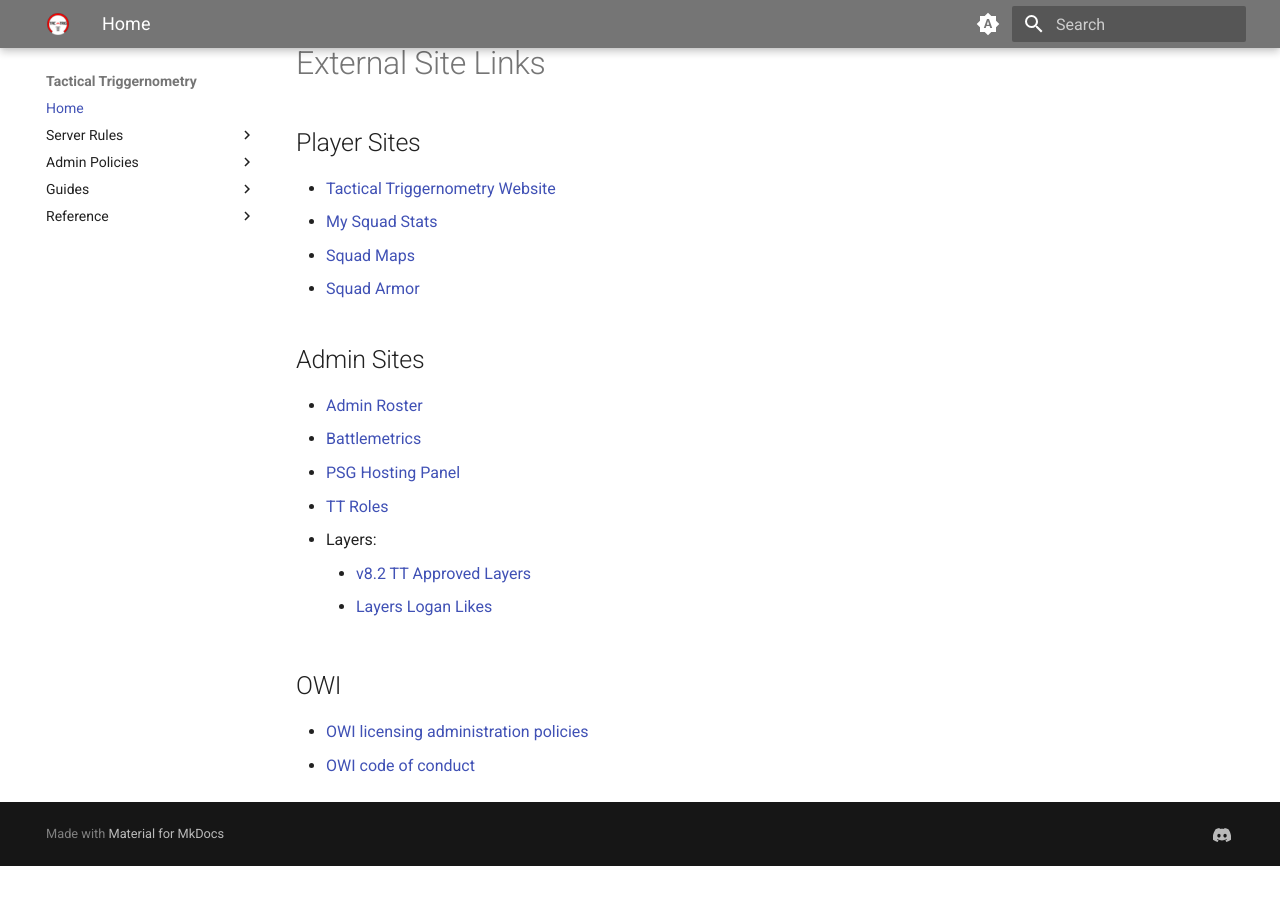
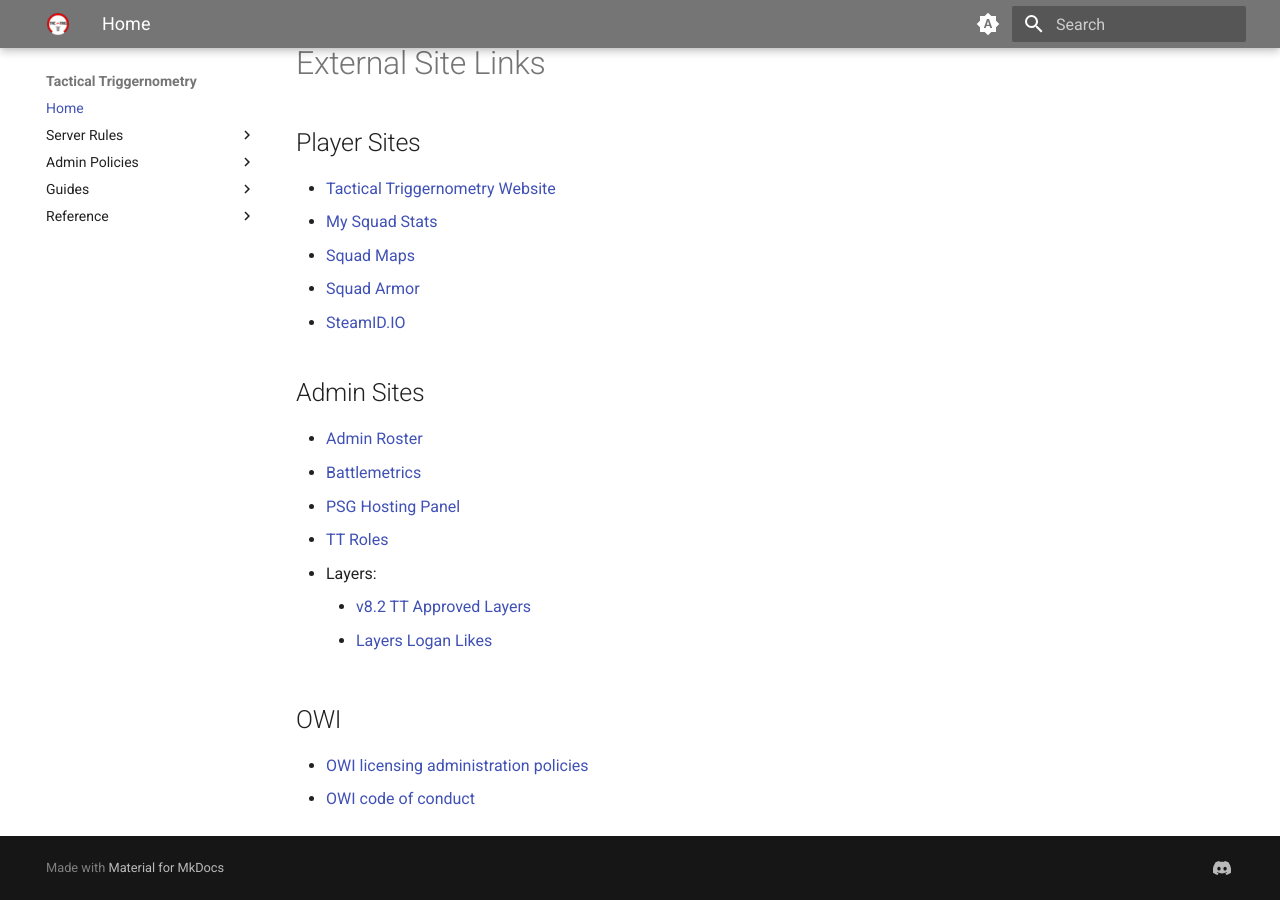
Before and after one commit to LonelyNinja/lonelyninja.github.io, an MkDocs documentation site: the page built from docs/index.md, in a window 1280 px wide and 900 px high, scrolled down 531 px. Built offline with MkDocs 1.6.1 and Material for MkDocs 9.7.7, drawn with Linux system fonts in a browser that asks for light colours; before the commit the page ends 1397 px from its top, so only the background shows below that.

Commit message:
Added SteamID.io

```diff
--- a/docs/index.md
+++ b/docs/index.md
@@ -23,6 +23,7 @@
 * [My Squad Stats](https://mysquadstats.com/)
 * [Squad Maps](https://squadmaps.com/)
 * [Squad Armor](https://squad-armor.com/)
+* [SteamID.IO](https://steamid.io)
 
 ## Admin Sites
 
```
